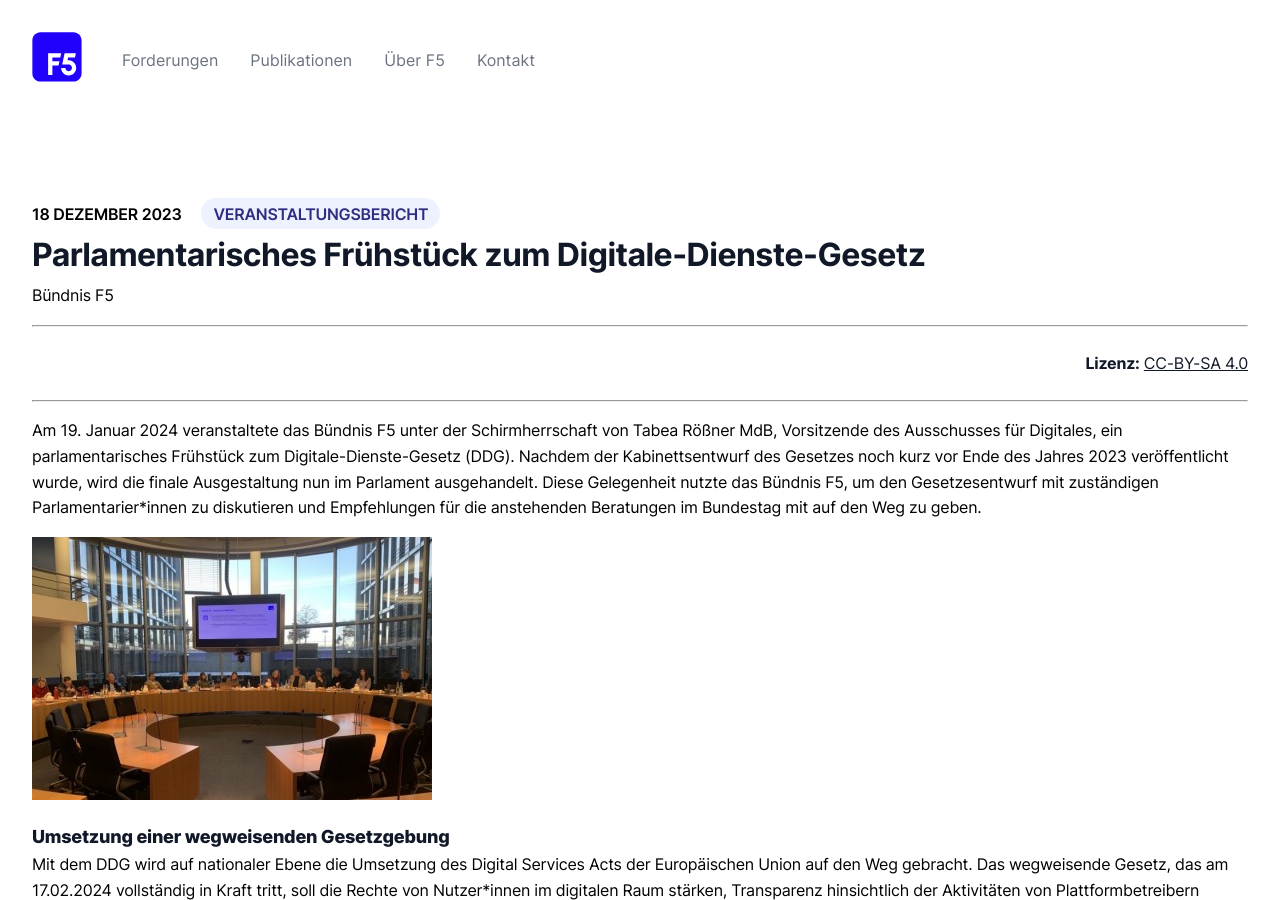
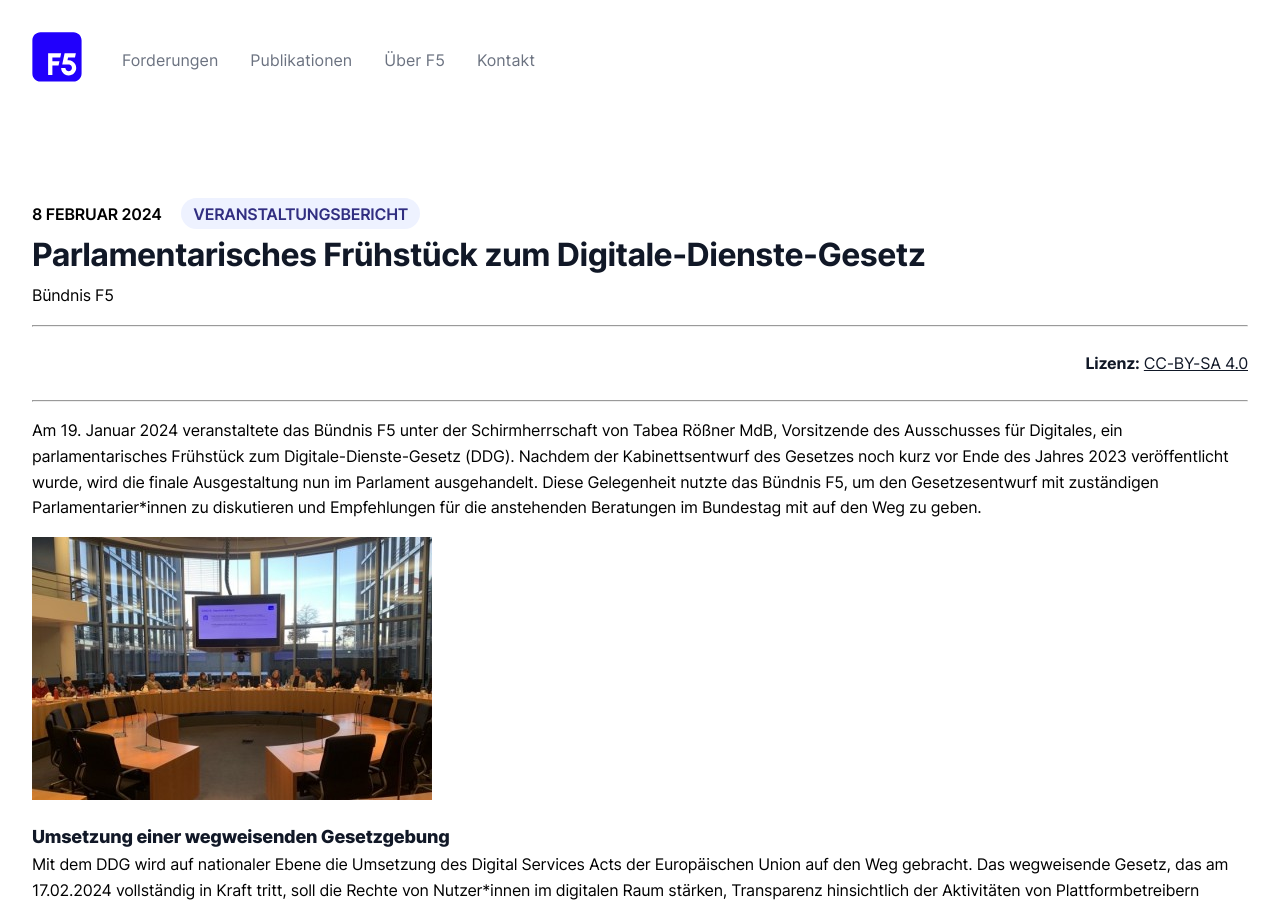
Before and after one commit to okfde/buendnis-f5, a Jekyll site: the page built from _publikationen/20204-02-08-ddg-fruehstueck.md, in a window 1280 px wide and 900 px high. Built offline with Jekyll 4.4.1, drawn with Linux system fonts in a browser that asks for light colours.

Commit message:
Update 20204-02-08-ddg-fruehstueck.md

```diff
--- a/_publikationen/20204-02-08-ddg-fruehstueck.md
+++ b/_publikationen/20204-02-08-ddg-fruehstueck.md
@@ -4,7 +4,7 @@
 title: Parlamentarisches Frühstück zum Digitale-Dienste-Gesetz
 subtitle:
 link:
-date: 2023-12-18
+date: 2024-02-08
 categories: Veranstaltungsbericht
 authors: ["Bündnis F5"]
 license:
```
